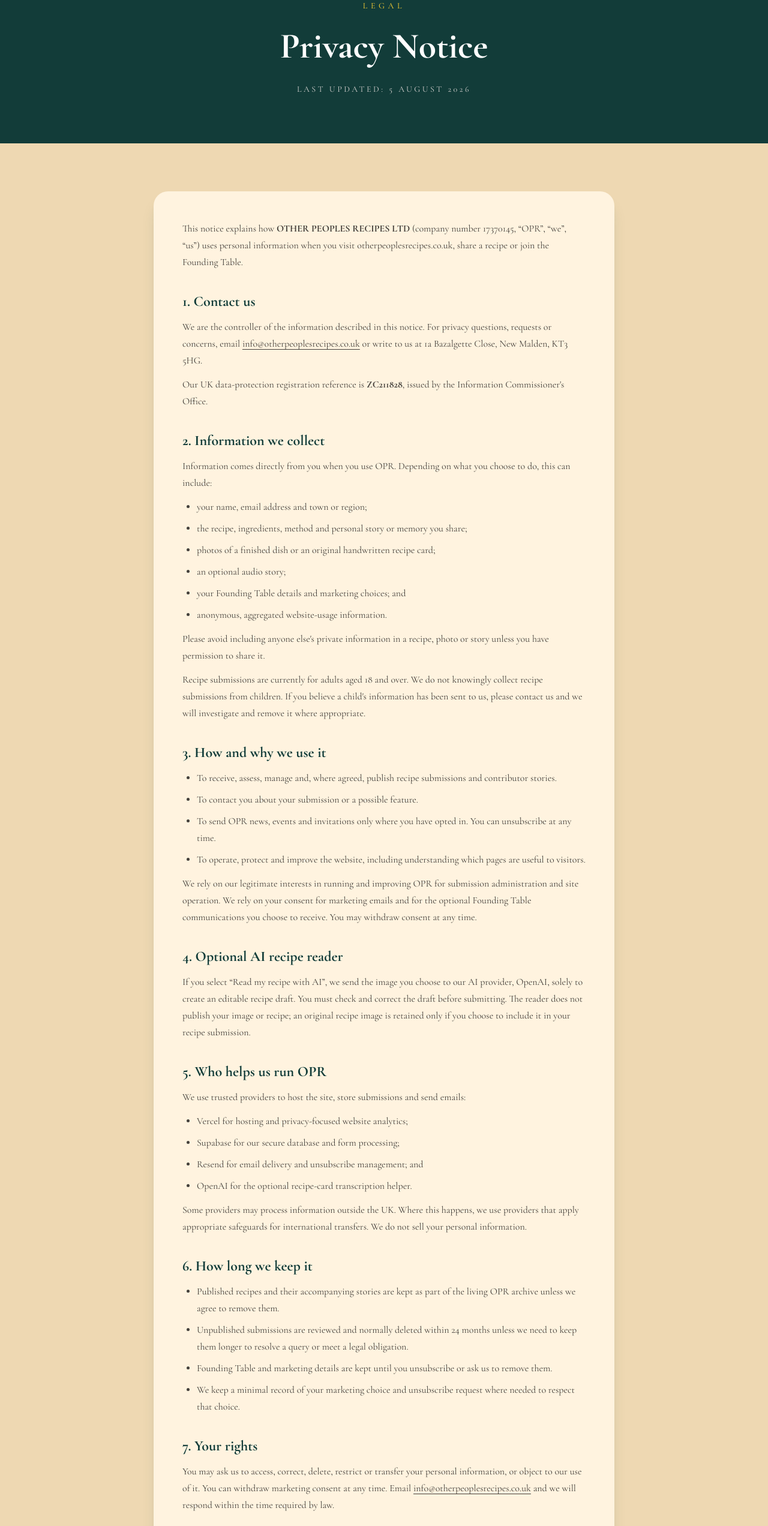
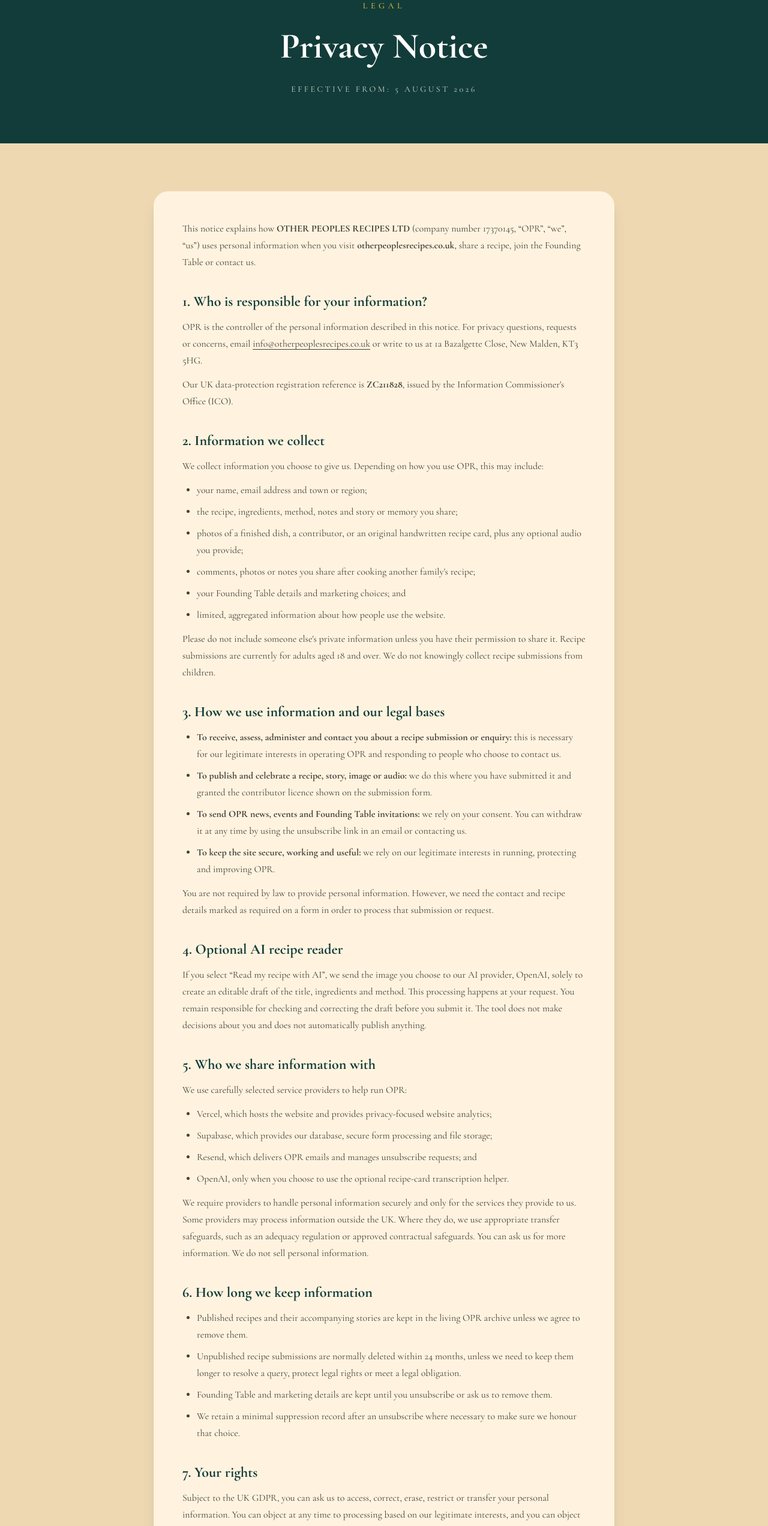
Before and after one commit to OPRUK/opr-platform, a Next.js app: page /privacy in a window 1280 px wide. Shown: the part 160-2704 px from the top of the page at 60% size. Built offline with nearby package versions, Linux system fonts and the light colour scheme; no server answers.

Commit message:
Finalise privacy notice and terms

```diff
--- a/app/privacy/page.tsx
+++ b/app/privacy/page.tsx
@@ -7,7 +7,7 @@ export const metadata: Metadata = {
   alternates: { canonical: "/privacy" },
 };
 
-const updated = "5 August 2026";
+const effectiveDate = "5 August 2026";
 
 export default function PrivacyPolicyPage() {
   return (
@@ -16,88 +16,90 @@ export default function PrivacyPolicyPage() {
       <section className="bg-[#123C39] px-6 pb-20 pt-40 text-center text-white">
         <p className="mb-5 text-sm uppercase tracking-[0.4em] text-amber-300">Legal</p>
         <h1 className="mx-auto max-w-3xl text-5xl font-bold leading-tight md:text-6xl">Privacy Notice</h1>
-        <p className="mt-6 text-sm uppercase tracking-[0.25em] text-stone-300">Last updated: {updated}</p>
+        <p className="mt-6 text-sm uppercase tracking-[0.25em] text-stone-300">Effective from: {effectiveDate}</p>
       </section>
 
       <section className="px-6 py-20">
         <div className="mx-auto max-w-3xl rounded-3xl bg-[#FFF3DF] p-8 shadow-xl shadow-[#1C5A50]/15 md:p-12">
           <div className="space-y-9 leading-7 text-stone-700">
             <p>
-              This notice explains how <strong>OTHER PEOPLES RECIPES LTD</strong> (company number 17370145, “OPR”, “we”, “us”) uses personal information when you visit otherpeoplesrecipes.co.uk, share a recipe or join the Founding Table.
+              This notice explains how <strong>OTHER PEOPLES RECIPES LTD</strong> (company number 17370145, “OPR”, “we”, “us”) uses personal information when you visit <strong>otherpeoplesrecipes.co.uk</strong>, share a recipe, join the Founding Table or contact us.
             </p>
 
             <div>
-              <h2 className="text-2xl font-bold text-[#123C39]">1. Contact us</h2>
-              <p className="mt-3">We are the controller of the information described in this notice. For privacy questions, requests or concerns, email <a className="underline underline-offset-4" href="mailto:info@otherpeoplesrecipes.co.uk">info@otherpeoplesrecipes.co.uk</a> or write to us at 1a Bazalgette Close, New Malden, KT3 5HG.</p>
-              <p className="mt-3">Our UK data-protection registration reference is <strong>ZC211828</strong>, issued by the Information Commissioner&apos;s Office.</p>
+              <h2 className="text-2xl font-bold text-[#123C39]">1. Who is responsible for your information?</h2>
+              <p className="mt-3">OPR is the controller of the personal information described in this notice. For privacy questions, requests or concerns, email <a className="underline underline-offset-4" href="mailto:info@otherpeoplesrecipes.co.uk">info@otherpeoplesrecipes.co.uk</a> or write to us at 1a Bazalgette Close, New Malden, KT3 5HG.</p>
+              <p className="mt-3">Our UK data-protection registration reference is <strong>ZC211828</strong>, issued by the Information Commissioner&apos;s Office (ICO).</p>
             </div>
 
             <div>
               <h2 className="text-2xl font-bold text-[#123C39]">2. Information we collect</h2>
-              <p className="mt-3">Information comes directly from you when you use OPR. Depending on what you choose to do, this can include:</p>
+              <p className="mt-3">We collect information you choose to give us. Depending on how you use OPR, this may include:</p>
               <ul className="mt-3 list-disc space-y-2 pl-6">
                 <li>your name, email address and town or region;</li>
-                <li>the recipe, ingredients, method and personal story or memory you share;</li>
-                <li>photos of a finished dish or an original handwritten recipe card;</li>
-                <li>an optional audio story;</li>
+                <li>the recipe, ingredients, method, notes and story or memory you share;</li>
+                <li>photos of a finished dish, a contributor, or an original handwritten recipe card, plus any optional audio you provide;</li>
+                <li>comments, photos or notes you share after cooking another family&apos;s recipe;</li>
                 <li>your Founding Table details and marketing choices; and</li>
-                <li>anonymous, aggregated website-usage information.</li>
+                <li>limited, aggregated information about how people use the website.</li>
               </ul>
-              <p className="mt-3">Please avoid including anyone else&apos;s private information in a recipe, photo or story unless you have permission to share it.</p>
-              <p className="mt-3">Recipe submissions are currently for adults aged 18 and over. We do not knowingly collect recipe submissions from children. If you believe a child&apos;s information has been sent to us, please contact us and we will investigate and remove it where appropriate.</p>
+              <p className="mt-3">Please do not include someone else&apos;s private information unless you have their permission to share it. Recipe submissions are currently for adults aged 18 and over. We do not knowingly collect recipe submissions from children.</p>
             </div>
 
             <div>
-              <h2 className="text-2xl font-bold text-[#123C39]">3. How and why we use it</h2>
+              <h2 className="text-2xl font-bold text-[#123C39]">3. How we use information and our legal bases</h2>
               <ul className="mt-3 list-disc space-y-2 pl-6">
-                <li>To receive, assess, manage and, where agreed, publish recipe submissions and contributor stories.</li>
-                <li>To contact you about your submission or a possible feature.</li>
-                <li>To send OPR news, events and invitations only where you have opted in. You can unsubscribe at any time.</li>
-                <li>To operate, protect and improve the website, including understanding which pages are useful to visitors.</li>
+                <li><strong>To receive, assess, administer and contact you about a recipe submission or enquiry:</strong> this is necessary for our legitimate interests in operating OPR and responding to people who choose to contact us.</li>
+                <li><strong>To publish and celebrate a recipe, story, image or audio:</strong> we do this where you have submitted it and granted the contributor licence shown on the submission form.</li>
+                <li><strong>To send OPR news, events and Founding Table invitations:</strong> we rely on your consent. You can withdraw it at any time by using the unsubscribe link in an email or contacting us.</li>
+                <li><strong>To keep the site secure, working and useful:</strong> we rely on our legitimate interests in running, protecting and improving OPR.</li>
               </ul>
-              <p className="mt-3">We rely on our legitimate interests in running and improving OPR for submission administration and site operation. We rely on your consent for marketing emails and for the optional Founding Table communications you choose to receive. You may withdraw consent at any time.</p>
+              <p className="mt-3">You are not required by law to provide personal information. However, we need the contact and recipe details marked as required on a form in order to process that submission or request.</p>
             </div>
 
             <div>
               <h2 className="text-2xl font-bold text-[#123C39]">4. Optional AI recipe reader</h2>
-              <p className="mt-3">If you select “Read my recipe with AI”, we send the image you choose to our AI provider, OpenAI, solely to create an editable recipe draft. You must check and correct the draft before submitting. The reader does not publish your image or recipe; an original recipe image is retained only if you choose to include it in your recipe submission.</p>
+              <p className="mt-3">If you select “Read my recipe with AI”, we send the image you choose to our AI provider, OpenAI, solely to create an editable draft of the title, ingredients and method. This processing happens at your request. You remain responsible for checking and correcting the draft before you submit it. The tool does not make decisions about you and does not automatically publish anything.</p>
             </div>
 
             <div>
-              <h2 className="text-2xl font-bold text-[#123C39]">5. Who helps us run OPR</h2>
-              <p className="mt-3">We use trusted providers to host the site, store submissions and send emails:</p>
+              <h2 className="text-2xl font-bold text-[#123C39]">5. Who we share information with</h2>
+              <p className="mt-3">We use carefully selected service providers to help run OPR:</p>
               <ul className="mt-3 list-disc space-y-2 pl-6">
-                <li>Vercel for hosting and privacy-focused website analytics;</li>
-                <li>Supabase for our secure database and form processing;</li>
-                <li>Resend for email delivery and unsubscribe management; and</li>
-                <li>OpenAI for the optional recipe-card transcription helper.</li>
+                <li>Vercel, which hosts the website and provides privacy-focused website analytics;</li>
+                <li>Supabase, which provides our database, secure form processing and file storage;</li>
+                <li>Resend, which delivers OPR emails and manages unsubscribe requests; and</li>
+                <li>OpenAI, only when you choose to use the optional recipe-card transcription helper.</li>
               </ul>
-              <p className="mt-3">Some providers may process information outside the UK. Where this happens, we use providers that apply appropriate safeguards for international transfers. We do not sell your personal information.</p>
+              <p className="mt-3">We require providers to handle personal information securely and only for the services they provide to us. Some providers may process information outside the UK. Where they do, we use appropriate transfer safeguards, such as an adequacy regulation or approved contractual safeguards. You can ask us for more information. We do not sell personal information.</p>
             </div>
 
             <div>
-              <h2 className="text-2xl font-bold text-[#123C39]">6. How long we keep it</h2>
+              <h2 className="text-2xl font-bold text-[#123C39]">6. How long we keep information</h2>
               <ul className="mt-3 list-disc space-y-2 pl-6">
-                <li>Published recipes and their accompanying stories are kept as part of the living OPR archive unless we agree to remove them.</li>
-                <li>Unpublished submissions are reviewed and normally deleted within 24 months unless we need to keep them longer to resolve a query or meet a legal obligation.</li>
+                <li>Published recipes and their accompanying stories are kept in the living OPR archive unless we agree to remove them.</li>
+                <li>Unpublished recipe submissions are normally deleted within 24 months, unless we need to keep them longer to resolve a query, protect legal rights or meet a legal obligation.</li>
                 <li>Founding Table and marketing details are kept until you unsubscribe or ask us to remove them.</li>
-                <li>We keep a minimal record of your marketing choice and unsubscribe request where needed to respect that choice.</li>
+                <li>We retain a minimal suppression record after an unsubscribe where necessary to make sure we honour that choice.</li>
               </ul>
             </div>
 
             <div>
               <h2 className="text-2xl font-bold text-[#123C39]">7. Your rights</h2>
-              <p className="mt-3">You may ask us to access, correct, delete, restrict or transfer your personal information, or object to our use of it. You can withdraw marketing consent at any time. Email <a className="underline underline-offset-4" href="mailto:info@otherpeoplesrecipes.co.uk">info@otherpeoplesrecipes.co.uk</a> and we will respond within the time required by law.</p>
+              <p className="mt-3">Subject to the UK GDPR, you can ask us to access, correct, erase, restrict or transfer your personal information. You can object at any time to processing based on our legitimate interests, and you can object to direct marketing at any time. Where we rely on consent, you can withdraw it at any time without affecting the lawfulness of processing before you withdrew it.</p>
+              <p className="mt-3">To exercise a right, email <a className="underline underline-offset-4" href="mailto:info@otherpeoplesrecipes.co.uk">info@otherpeoplesrecipes.co.uk</a>. We may need to confirm your identity before acting on a request.</p>
             </div>
 
             <div>
-              <h2 className="text-2xl font-bold text-[#123C39]">8. Complaints</h2>
-              <p className="mt-3">Please contact us first so we can try to help. You can also complain to the Information Commissioner&apos;s Office at <a className="underline underline-offset-4" href="https://ico.org.uk/make-a-complaint/" target="_blank" rel="noreferrer">ico.org.uk/make-a-complaint</a> or on 0303 123 1113.</p>
+              <h2 className="text-2xl font-bold text-[#123C39]">8. Security and complaints</h2>
+              <p className="mt-3">We use appropriate technical and organisational measures designed to protect the information we hold. No online service can promise absolute security, so please take care when choosing what to submit.</p>
+              <p className="mt-3">Please contact us first so we can try to help. You can also complain to the ICO at <a className="underline underline-offset-4" href="https://ico.org.uk/make-a-complaint/" target="_blank" rel="noreferrer">ico.org.uk/make-a-complaint</a> or on 0303 123 1113.</p>
             </div>
 
             <div>
-              <h2 className="text-2xl font-bold text-[#123C39]">9. Cookies and analytics</h2>
-              <p className="mt-3">OPR uses Vercel Web Analytics to understand aggregated page visits. It does not use cookies or track you across websites. Read our <a className="underline underline-offset-4" href="/cookies">Cookie Notice</a> for more.</p>
+              <h2 className="text-2xl font-bold text-[#123C39]">9. Cookies and changes to this notice</h2>
+              <p className="mt-3">OPR uses Vercel Web Analytics to understand aggregated page visits. It does not use advertising, marketing or cross-site tracking cookies. Read our <a className="underline underline-offset-4" href="/cookies">Cookie Notice</a> for more information.</p>
+              <p className="mt-3">We may update this notice when our services or legal obligations change. The effective date at the top tells you when it was last updated.</p>
             </div>
           </div>
         </div>
--- a/app/terms/page.tsx
+++ b/app/terms/page.tsx
@@ -7,6 +7,8 @@ export const metadata: Metadata = {
   alternates: { canonical: "/terms" },
 };
 
+const effectiveDate = "5 August 2026";
+
 export default function TermsPage() {
   return (
     <main className="min-h-screen bg-[#EED8B2] text-[#123C39]">
@@ -14,42 +16,56 @@ export default function TermsPage() {
       <section className="bg-[#123C39] px-6 pb-20 pt-40 text-center text-white">
         <p className="mb-5 text-sm uppercase tracking-[0.4em] text-amber-300">Legal</p>
         <h1 className="mx-auto max-w-3xl text-5xl font-bold leading-tight md:text-6xl">Terms of Use</h1>
-        <p className="mt-6 text-sm uppercase tracking-[0.25em] text-stone-300">Last updated: 5 August 2026</p>
+        <p className="mt-6 text-sm uppercase tracking-[0.25em] text-stone-300">Effective from: {effectiveDate}</p>
       </section>
       <section className="px-6 py-20">
         <div className="mx-auto max-w-3xl rounded-3xl bg-[#FFF3DF] p-8 shadow-xl shadow-[#1C5A50]/15 md:p-12">
           <div className="space-y-9 leading-7 text-stone-700">
-            <p>These terms apply to otherpeoplesrecipes.co.uk (the “site”). The site is operated by <strong>OTHER PEOPLES RECIPES LTD</strong>, company number 17370145 (“OPR”, “we”, “us”).</p>
+            <p>These terms apply to <strong>otherpeoplesrecipes.co.uk</strong> (the “site”). The site is operated by <strong>OTHER PEOPLES RECIPES LTD</strong>, company number 17370145 (“OPR”, “we”, “us”). By using the site or submitting content, you agree to these terms.</p>
+
             <div>
-              <h2 className="text-2xl font-bold text-[#123C39]">1. Sharing a recipe</h2>
-              <p className="mt-3">When you submit a recipe, story, image or audio, you confirm that you have the right to share it and that it is not copied from a cookbook, blog or other source without permission. You also confirm that you have permission from anyone identifiable in a photo, recipe-card image or voice recording that you share with us.</p>
-              <p className="mt-3">Recipe submissions are currently open to people aged 18 and over. Please do not submit personal information on behalf of a child.</p>
-              <p className="mt-3">By ticking the submission licence box, you grant OPR a perpetual, worldwide, royalty-free licence to publish, edit, adapt and reproduce your submission in connection with OPR, including on the site, in print, film, social media, events and a future OPR restaurant.</p>
-              <p className="mt-3">You can ask us to remove a published submission from the site. This will not affect material already printed, recorded or shared before removal was reasonably possible.</p>
+              <h2 className="text-2xl font-bold text-[#123C39]">1. Using OPR</h2>
+              <p className="mt-3">OPR is a home for real recipes and the stories behind them. Please use the site lawfully, respectfully and only for its intended purpose. Do not interfere with the site, attempt to access information you are not authorised to access, or use the site in a way that could harm OPR or other people.</p>
             </div>
+
             <div>
-              <h2 className="text-2xl font-bold text-[#123C39]">2. Our editorial role</h2>
-              <p className="mt-3">We may edit a contribution for length, clarity, spelling, format or safety, while respecting the substance of the contributor&apos;s story. We may decline or remove submissions that are unlawful, offensive, misleading, unsafe, infringe someone else&apos;s rights or do not fit OPR.</p>
+              <h2 className="text-2xl font-bold text-[#123C39]">2. Submitting a recipe or community contribution</h2>
+              <p className="mt-3">When you submit a recipe, story, image, audio, “Meet the cook” photo, or a note about making someone else&apos;s recipe, you confirm that you have the right to share it. Do not submit material copied from a cookbook, blog or another source unless you have permission.</p>
+              <p className="mt-3">You also confirm that you have permission from anyone identifiable in a photo, recipe-card image or voice recording you share. Recipe submissions are currently open only to people aged 18 and over.</p>
+              <p className="mt-3">By ticking the contributor confirmation on the submission form, you grant OPR a perpetual, worldwide, royalty-free, non-exclusive licence to publish, edit, adapt and reproduce your submission in connection with OPR, including on the site, in print, film, social media, events and a future OPR restaurant. We will credit you as agreed where reasonably practical.</p>
+              <p className="mt-3">You may ask us to remove a published submission from the site. Removal will not affect material already printed, recorded, shared or otherwise used before removal was reasonably possible.</p>
             </div>
+
             <div>
-              <h2 className="text-2xl font-bold text-[#123C39]">3. Cooking safely</h2>
-              <p className="mt-3">Recipes are shared by contributors and may not have been professionally tested. Check ingredients for allergens, use safe food-handling practices, adapt quantities to your circumstances and use your own judgement. OPR cannot guarantee that a recipe will be suitable for every dietary, medical or allergy requirement.</p>
+              <h2 className="text-2xl font-bold text-[#123C39]">3. Our editorial role</h2>
+              <p className="mt-3">We may edit a contribution for length, clarity, spelling, format, accessibility or safety while respecting the substance of the contributor&apos;s story. We may decline, hide or remove content that is unlawful, offensive, misleading, unsafe, infringes someone else&apos;s rights or does not fit OPR.</p>
             </div>
+
             <div>
-              <h2 className="text-2xl font-bold text-[#123C39]">4. Site content</h2>
-              <p className="mt-3">OPR&apos;s name, design, text and original imagery belong to OPR or its licensors. Do not copy or reuse them without permission. You may share a link to a public OPR page.</p>
+              <h2 className="text-2xl font-bold text-[#123C39]">4. Cooking, allergies and health</h2>
+              <p className="mt-3">Recipes are shared by contributors and may not have been professionally tested. Check ingredients and allergen information, follow safe food-handling practices, adapt quantities to your circumstances and use your own judgement. OPR cannot guarantee that a recipe will be suitable for every dietary, medical or allergy requirement. If you have an allergy, medical condition or dietary concern, take appropriate professional advice before cooking or eating a dish.</p>
             </div>
+
             <div>
-              <h2 className="text-2xl font-bold text-[#123C39]">5. Liability</h2>
-              <p className="mt-3">We work hard to keep the site useful and available, but it is provided on an “as is” basis. Nothing in these terms limits liability that cannot lawfully be limited or excluded. To the fullest extent allowed by law, we are not responsible for losses caused by relying on recipe content or by temporary interruption of the site.</p>
+              <h2 className="text-2xl font-bold text-[#123C39]">5. OPR content and links</h2>
+              <p className="mt-3">OPR&apos;s name, logo, design, original text, films and imagery belong to OPR or its licensors. You may share links to public OPR pages, but you must not copy, reproduce or commercially exploit OPR content without our permission.</p>
+              <p className="mt-3">The site may link to third-party services such as social-media platforms. We do not control those services and are not responsible for their content, availability or privacy practices.</p>
             </div>
+
             <div>
-              <h2 className="text-2xl font-bold text-[#123C39]">6. Privacy and changes</h2>
-              <p className="mt-3">Our <a href="/privacy" className="underline underline-offset-4">Privacy Notice</a> explains how we use personal information. We may update these terms when OPR develops; the date at the top will show when they were last changed.</p>
+              <h2 className="text-2xl font-bold text-[#123C39]">6. Availability and liability</h2>
+              <p className="mt-3">We work to keep OPR useful, accurate and available, but the site is provided on an “as is” and “as available” basis. We may change, pause or withdraw parts of it as OPR develops.</p>
+              <p className="mt-3">Nothing in these terms excludes or limits liability that cannot lawfully be excluded or limited, including liability for death or personal injury caused by negligence, fraud or fraudulent misrepresentation. Subject to that, we are not responsible for losses arising from reliance on contributor recipe content or from temporary interruption of the site. Nothing in these terms affects any statutory rights you may have as a consumer.</p>
             </div>
+
             <div>
-              <h2 className="text-2xl font-bold text-[#123C39]">7. Contact and governing law</h2>
-              <p className="mt-3">Questions? Email <a className="underline underline-offset-4" href="mailto:info@otherpeoplesrecipes.co.uk">info@otherpeoplesrecipes.co.uk</a> or write to us at 1a Bazalgette Close, New Malden, KT3 5HG. These terms are governed by the law of England and Wales.</p>
+              <h2 className="text-2xl font-bold text-[#123C39]">7. Privacy and changes</h2>
+              <p className="mt-3">Our <a href="/privacy" className="underline underline-offset-4">Privacy Notice</a> and <a href="/cookies" className="underline underline-offset-4">Cookie Notice</a> explain how we use personal information and cookies. We may update these terms as OPR develops or when the law changes. The effective date at the top tells you when they were last updated.</p>
+            </div>
+
+            <div>
+              <h2 className="text-2xl font-bold text-[#123C39]">8. Contact and governing law</h2>
+              <p className="mt-3">Questions? Email <a className="underline underline-offset-4" href="mailto:info@otherpeoplesrecipes.co.uk">info@otherpeoplesrecipes.co.uk</a> or write to us at 1a Bazalgette Close, New Malden, KT3 5HG. These terms are governed by the law of England and Wales. The courts of England and Wales will have non-exclusive jurisdiction, except where consumer law gives you the right to bring proceedings elsewhere.</p>
             </div>
           </div>
         </div>
```
